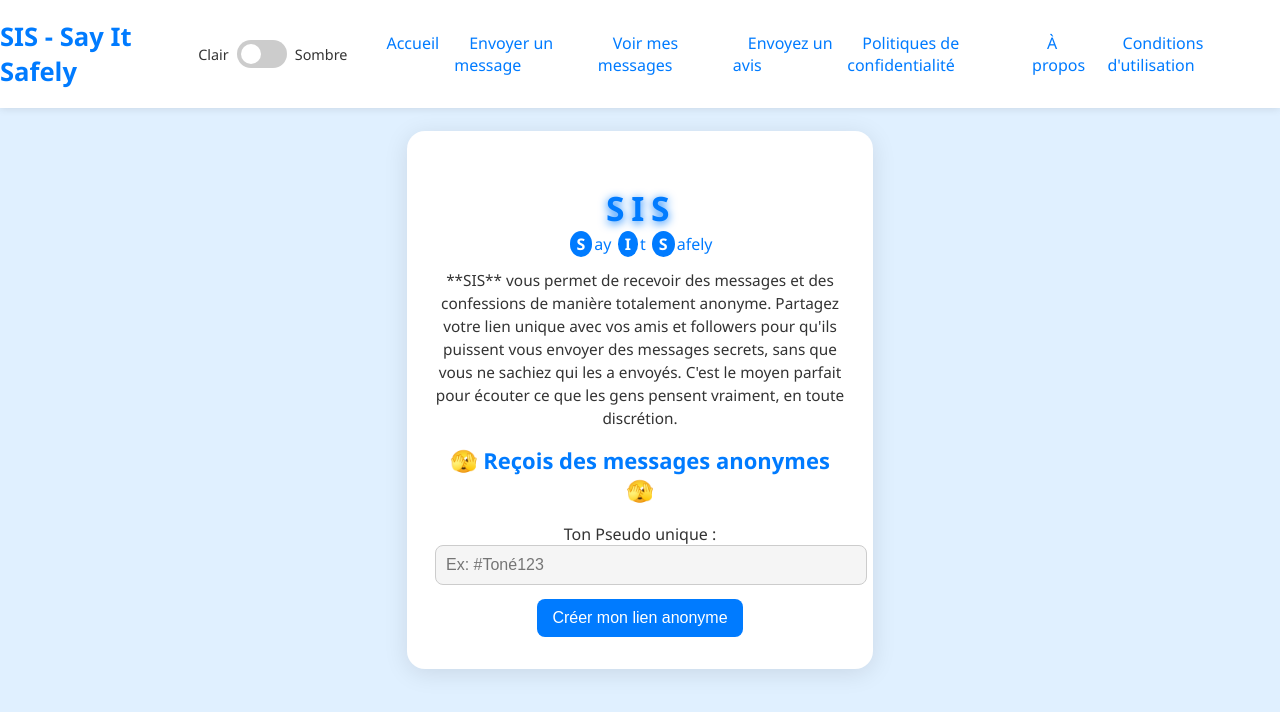
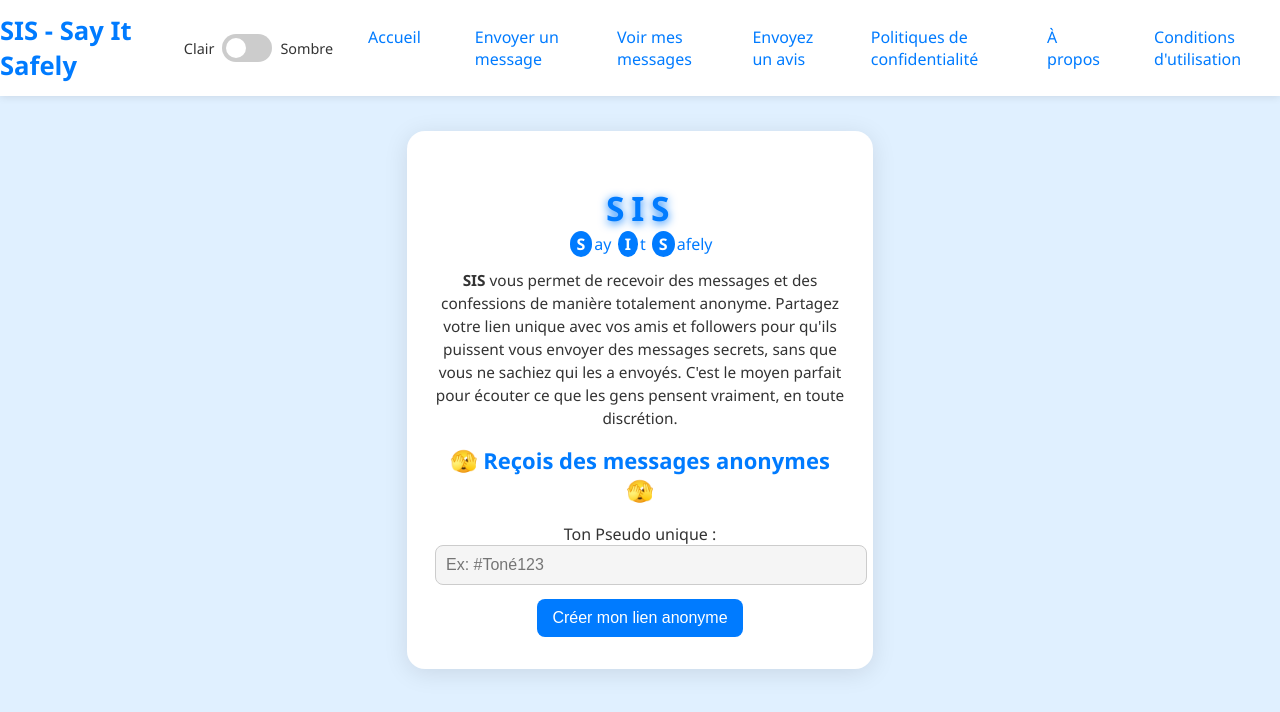
Before and after one commit to gandxo-tech/SIS-Say-It-Safely, a plain HTML site: page index.html in a window 1280 px wide. Drawn offline with Linux system fonts and the light colour scheme.

Commit message:
Update index.html

```diff
--- a/index.html
+++ b/index.html
@@ -179,16 +179,25 @@
     .nav-links.active {
       display: flex; /* Rendre visible lorsque la classe 'active' est ajoutée */
     }
+
+    /* Correction de l'espacement des liens */
+    .nav-links li {
+      margin: 8px 0; /* espace vertical mobile */
+    }
     .nav-links li a {
+      display: block;
       color: var(--accent-color);
       text-decoration: none;
       font-weight: 500;
-      transition: color 0.22s;
-padding: 10px 15px;
+      transition: color 0.22s, background-color 0.22s;
+      padding: 10px 15px;
+      border-radius: 6px;
     }
     .nav-links li a:hover {
-      color: var(--text-color);
+      background-color: var(--accent-color);
+      color: var(--container-bg);
     }
+
     @media (min-width: 768px) {
       .hamburger {
         display: none; /* Cacher le hamburger sur les grands écrans */
@@ -199,6 +208,10 @@ padding: 10px 15px;
         position: static;
         width: auto;
         border-top: none;
+        padding: 0;
+      }
+      .nav-links li {
+        margin: 0 12px; /* espace horizontal desktop */
       }
     }
 
@@ -282,18 +295,12 @@ padding: 10px 15px;
     <div class="hamburger" id="hamburger">&#9776;</div>
     <ul class="nav-links" id="navLinks">
         <li><a href="index.html">Accueil</a></li>
-
         <li><a href="envoyer.html">Envoyer un message</a></li>
-
         <li><a href="voir.html">Voir mes messages</a></li>
-  <li><a href="avis.html">Envoyez un avis</a></li>
-
+        <li><a href="avis.html">Envoyez un avis</a></li>
         <li><a href="politiques.html">Politiques de confidentialité</a></li>
-
         <li><a href="propos.html">À propos</a></li>
-
         <li><a href="conditions.html">Conditions d'utilisation</a></li>
-
     </ul>
   </nav>
   <div class="container">
@@ -306,7 +313,7 @@ padding: 10px 15px;
       <span class="letter">S</span>afely
     </div>
     <p class="description">
-      **SIS** vous permet de recevoir des messages et des confessions de manière totalement anonyme. Partagez votre lien unique avec vos amis et followers pour qu'ils puissent vous envoyer des messages secrets, sans que vous ne sachiez qui les a envoyés. C'est le moyen parfait pour écouter ce que les gens pensent vraiment, en toute discrétion.
+      <strong>SIS</strong> vous permet de recevoir des messages et des confessions de manière totalement anonyme. Partagez votre lien unique avec vos amis et followers pour qu'ils puissent vous envoyer des messages secrets, sans que vous ne sachiez qui les a envoyés. C'est le moyen parfait pour écouter ce que les gens pensent vraiment, en toute discrétion.
     </p>
     <h1>🫣 Reçois des messages anonymes 🫣</h1>
     <label for="pseudo">Ton Pseudo unique :</label>
```
